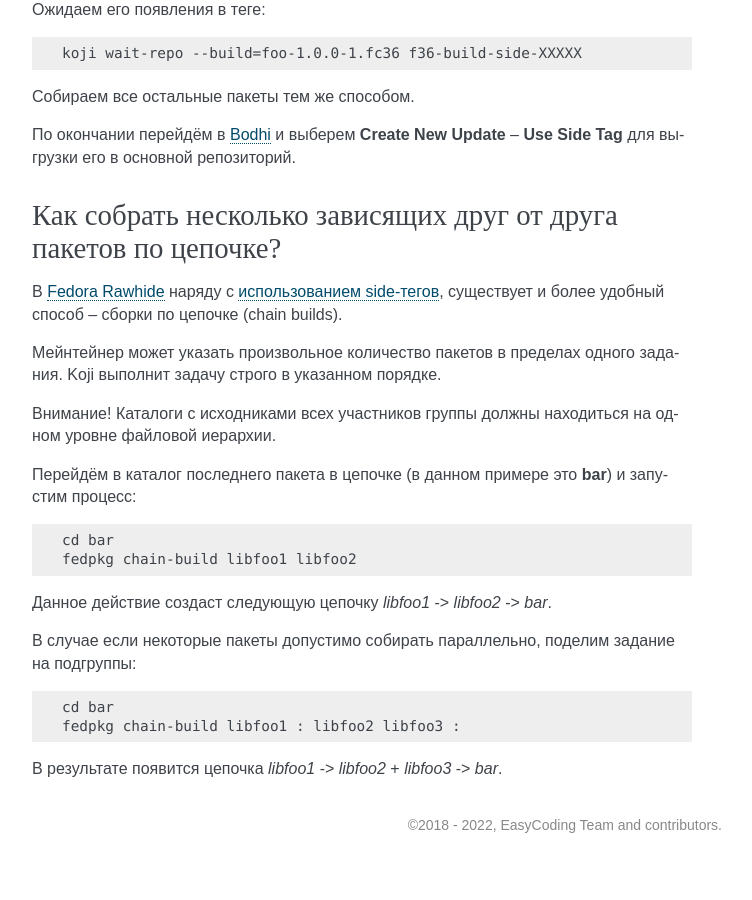
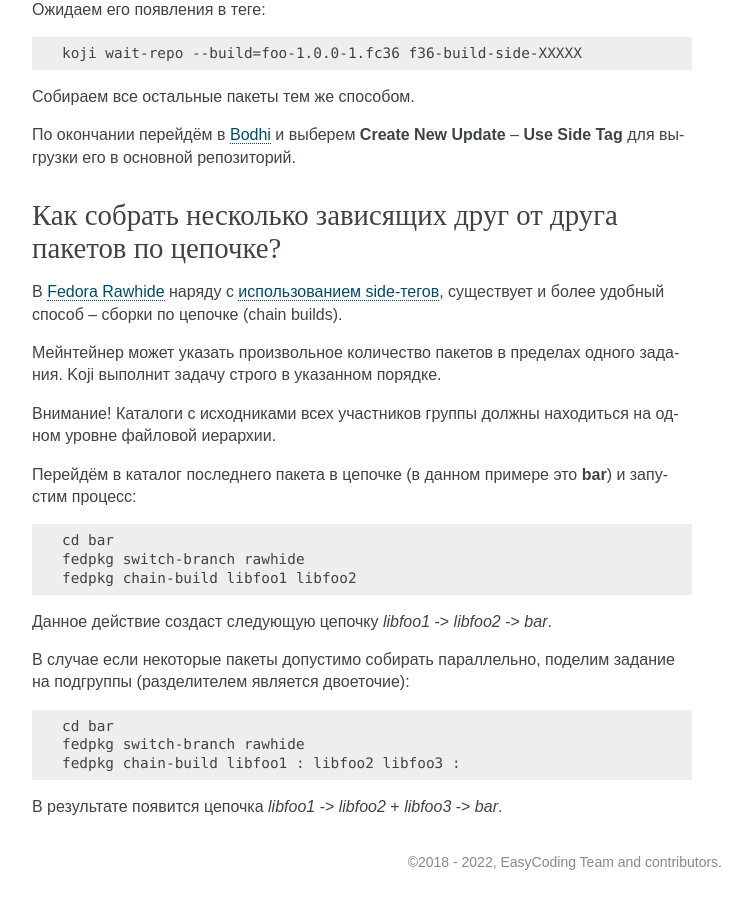
Before and after one commit to RussianFedora/FAQ, a Sphinx documentation site: the page built from source/development.rst, in a window 1280 px wide and 900 px high, scrolled down 28806 px. Shown: the whole window, without its empty margins (388-1140 px from the left). Built offline with Sphinx 7.4.7, drawn with Linux system fonts in a browser that asks for light colours; comment, search, counter and statistics services are not loaded; before the commit the page ends 29669 px from its top, so only the background shows below that.

Commit message:
Updated the koji-chain-build question.

```diff
--- a/source/development.rst
+++ b/source/development.rst
@@ -1620,7 +1620,7 @@
 
 По окончании перейдём в `Bodhi <https://bodhi.fedoraproject.org/>`__ и выберем **Create New Update** -- **Use Side Tag** для выгрузки его в основной репозиторий.
 
-.. index:: rpm, rpmbuild, koji, fedpkg, build, chain
+.. index:: rpm, rpmbuild, koji, fedpkg, build, chain, rawhide
 .. _koji-chain-build:
 
 Как собрать несколько зависящих друг от друга пакетов по цепочке?
@@ -1637,15 +1637,17 @@
 .. code-block:: text
 
     cd bar
+    fedpkg switch-branch rawhide
     fedpkg chain-build libfoo1 libfoo2
 
 Данное действие создаст следующую цепочку *libfoo1* -> *libfoo2* -> *bar*.
 
-В случае если некоторые пакеты допустимо собирать параллельно, поделим задание на подгруппы:
+В случае если некоторые пакеты допустимо собирать параллельно, поделим задание на подгруппы (разделителем является двоеточие):
 
 .. code-block:: text
 
     cd bar
+    fedpkg switch-branch rawhide
     fedpkg chain-build libfoo1 : libfoo2 libfoo3 :
 
 В результате появится цепочка *libfoo1* -> *libfoo2* + *libfoo3* -> *bar*.
```
